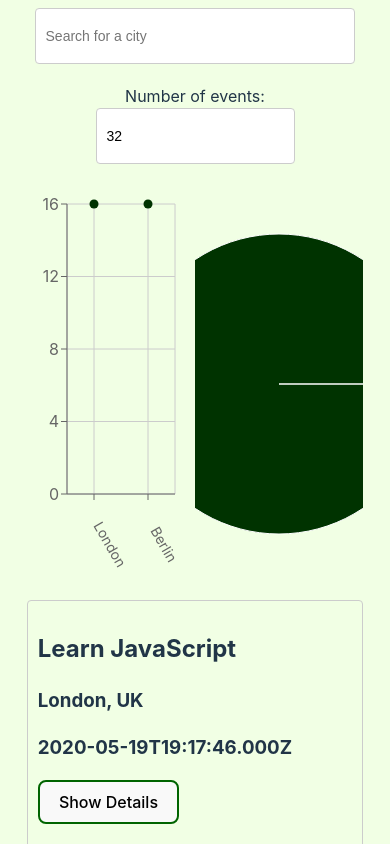
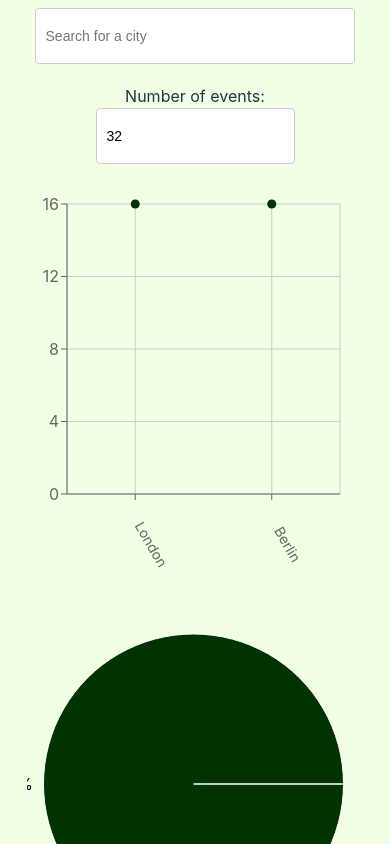
Before and after one commit to tpamplin/meet-app, a React (Vite) app: page / in a window 390 px wide. Shown: the top 844 px of the page. Built offline with nearby package versions, Linux system fonts and the light colour scheme; what atatus-spa would draw is missing.

Commit message:
create responsive styling for charts

```diff
--- a/src/App.css
+++ b/src/App.css
@@ -102,5 +102,13 @@
 }
 
 .charts-container{
-  display: flex;
+  display: grid;
+  grid-template-columns: 1fr 1fr;
+
 }
+
+@media (max-width: 768px){
+    .charts-container{
+      grid-template-columns: 1fr;
+    }
+}
--- a/src/App.jsx
+++ b/src/App.jsx
@@ -60,8 +60,8 @@
         setErrorAlert={setErrorAlert}
       />
       <div className="charts-container">
-      <CityEventsChart allLocations={allLocations} events={events} />
-      <EventGenresChart events={events} />
+        <CityEventsChart allLocations={allLocations} events={events} />
+        <EventGenresChart events={events} />
       </div>
       <EventList events={events} />
 
```
